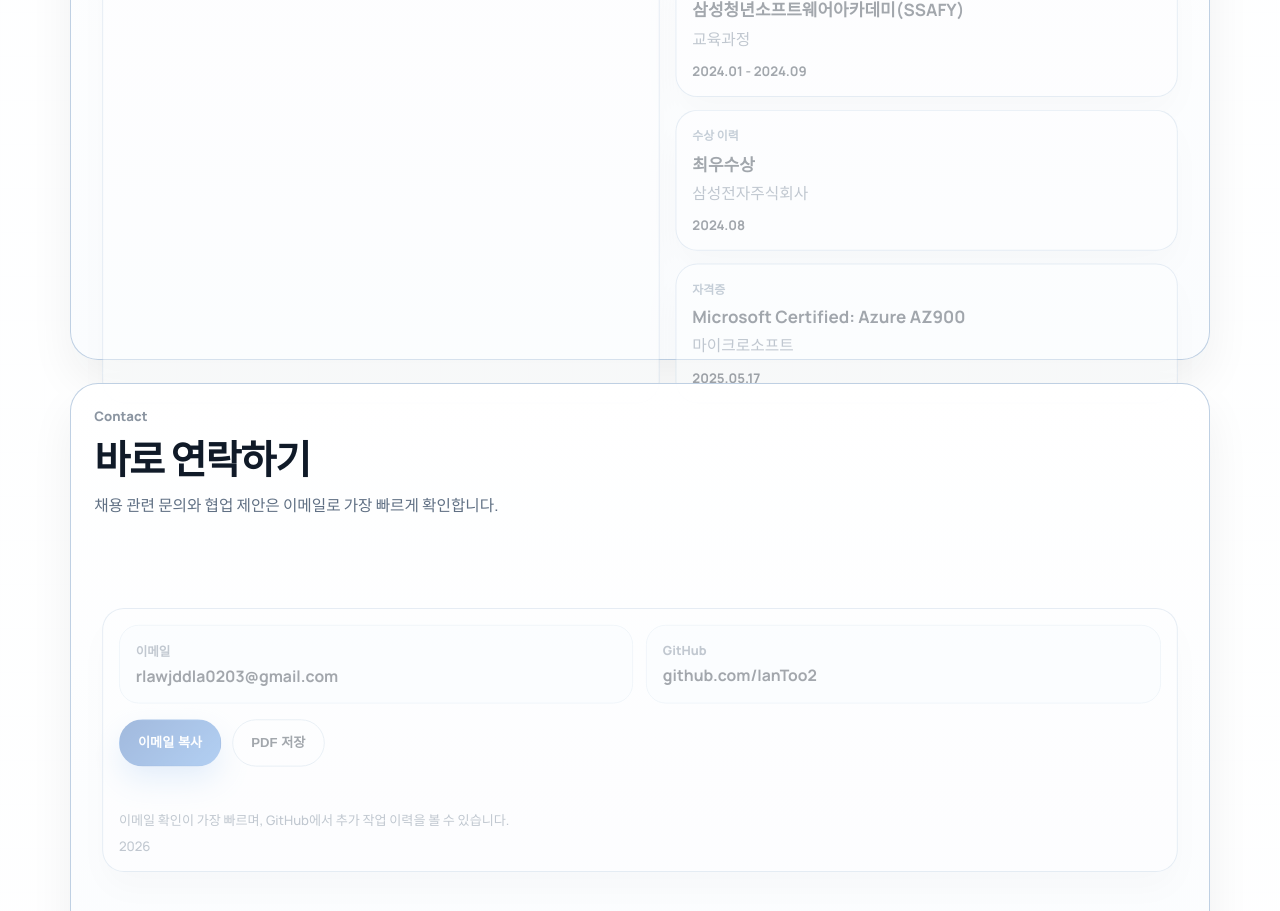
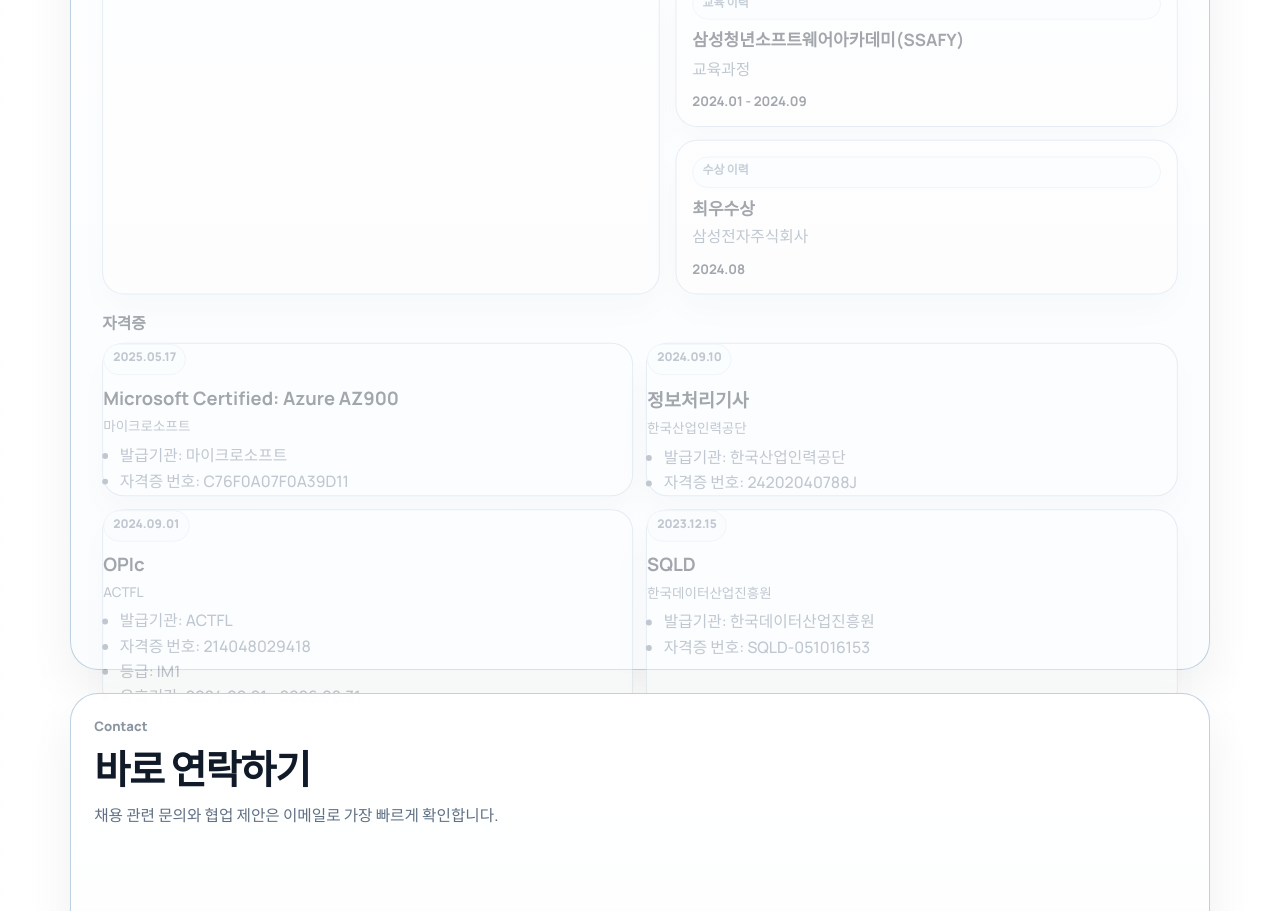
Before and after one commit to IanToo2/portfolio, a React (Vite) app: page / in a window 1280 px wide. Shown: the part 3200-4111 px from the top of the page. Built offline with nearby package versions, Linux system fonts and the light colour scheme.

Commit message:
fix: restore certification timeline list (#30)

```diff
--- a/src/App.tsx
+++ b/src/App.tsx
@@ -33,6 +33,7 @@ export default function App() {
     stackPreviewGroups,
     careerFeatured,
     careerSnapshot,
+    localizedCertifications,
     projectCardLabels
   } = usePortfolioHomeModel({ lang, t });
 
@@ -209,6 +210,7 @@ export default function App() {
           t={t}
           careerFeatured={careerFeatured}
           careerSnapshot={careerSnapshot}
+          localizedCertifications={localizedCertifications}
         />
         <ContactPanel
           t={t}
--- a/src/features/portfolio/components/CareerSection.jsx
+++ b/src/features/portfolio/components/CareerSection.jsx
@@ -1,6 +1,9 @@
+import TimelineGroup from "../../../components/TimelineGroup";
 import PortfolioSection from "./PortfolioSection";
 
-export default function CareerSection({ t, careerFeatured, careerSnapshot }) {
+export default function CareerSection({ t, careerFeatured, careerSnapshot, localizedCertifications }) {
+  const snapshotCards = careerSnapshot.filter((item) => item.id !== "certification");
+
   return (
     <PortfolioSection
       id="career"
@@ -23,7 +26,7 @@ export default function CareerSection({ t, careerFeatured, careerSnapshot }) {
         ) : null}
 
         <div className="career-proof-grid">
-          {careerSnapshot.map((item) => (
+          {snapshotCards.map((item) => (
             <article key={item.id} className="timeline-card timeline-card--compact" data-breakpoint="true">
               <span>{item.label}</span>
               <h3>{item.title}</h3>
@@ -32,6 +35,16 @@ export default function CareerSection({ t, careerFeatured, careerSnapshot }) {
             </article>
           ))}
         </div>
+
+        {localizedCertifications.length ? (
+          <div className="career-certifications-panel" data-breakpoint="true">
+            <TimelineGroup
+              title={t.timelineTitles.certifications}
+              items={localizedCertifications}
+              showOrganizationInHeading={false}
+            />
+          </div>
+        ) : null}
       </div>
     </PortfolioSection>
   );
--- a/src/styles/home.css
+++ b/src/styles/home.css
@@ -701,6 +701,50 @@
   grid-template-columns: minmax(0, 1fr) minmax(280px, 0.9fr);
 }
 
+.career-certifications-panel {
+  grid-column: 1 / -1;
+}
+
+.timeline-group-title {
+  margin: 0 0 0.55rem;
+  font-size: 1rem;
+}
+
+.timeline {
+  display: grid;
+  gap: 0.8rem;
+  grid-template-columns: repeat(2, minmax(0, 1fr));
+}
+
+.timeline-card > span {
+  display: inline-flex;
+  min-height: 2rem;
+  padding: 0.22rem 0.58rem;
+  border-radius: 999px;
+  border: 1px solid var(--line);
+  background: var(--bg-soft);
+  color: var(--muted);
+  font-size: 0.76rem;
+  font-weight: 800;
+}
+
+.timeline-card h3 {
+  margin: 0.62rem 0 0.42rem;
+}
+
+.timeline-org {
+  margin: -0.1rem 0 0.5rem;
+  color: var(--muted);
+  font-size: 0.86rem;
+}
+
+.timeline-card ul {
+  margin: 0;
+  padding-left: 1.05rem;
+  color: var(--muted);
+  line-height: 1.6;
+}
+
 .timeline-card--featured span,
 .timeline-card--compact span {
   display: block;
@@ -811,7 +855,8 @@
 
   .home-metric-grid,
   .featured-project-metrics,
-  .contact-grid {
+  .contact-grid,
+  .timeline {
     grid-template-columns: 1fr;
   }
 
```
